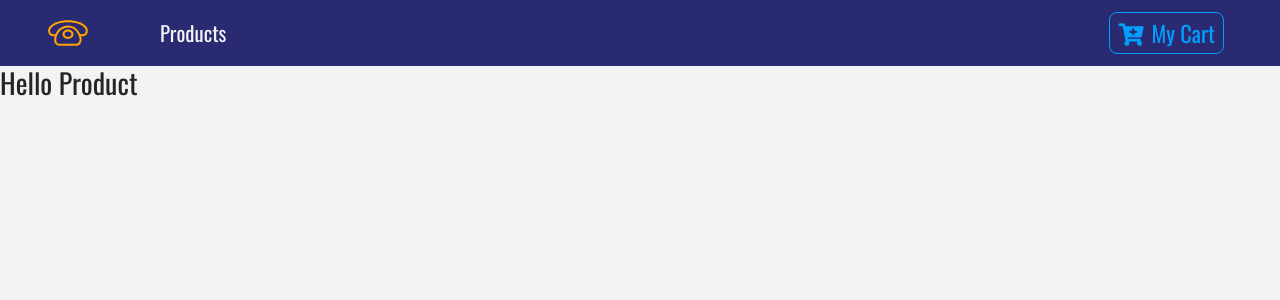
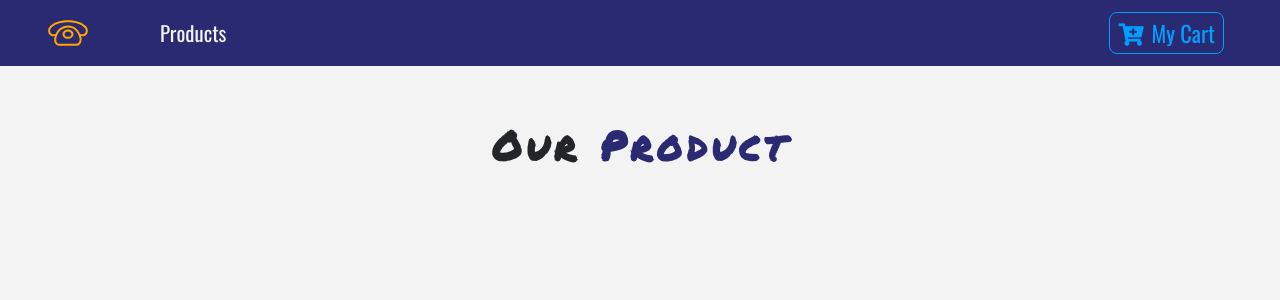
Before and after one commit to Poojaaaa/E-commerce, a React (Create React App) app: page / in a window 1280 px wide. Shown: the top 300 px of the page. Built offline with nearby package versions, Linux system fonts and the light colour scheme.

Commit message:
setting data to productList

```diff
--- a/src/components/ProductList.js
+++ b/src/components/ProductList.js
@@ -1,12 +1,24 @@
-import React, { Component } from 'react';
-import Product from "./Product"
+import React, { Component } from "react";
+import Product from "./Product";
+import Title from "./Title";
+import { storeProducts } from "../data";
 
 export default class ProductList extends Component {
+  state = {
+    products: storeProducts
+  };
   render() {
+    console.log(this.state.products);
+
     return (
-      <div>
-        <Product/>
-      </div>
-    )
+      <React.Fragment>
+        <div className="py-5">
+          <div className="container">
+            <Title name="our" title="product" />
+            <div className="row" />
+          </div>
+        </div>
+      </React.Fragment>
+    );
   }
 }
--- /dev/null
+++ b/src/components/Title.js
@@ -0,0 +1,15 @@
+import React from 'react'
+
+const Title = ({name, title}) => {
+  return (
+    <div className="row">
+      <div className="col-10 mx-auto my-2 text-center text-title">
+        <h1 className="text-capitalize font-weight-bold">
+          {name} <strong className="text-blue">{title}</strong>
+        </h1>
+      </div>
+    </div>
+  )
+}
+
+export default Title
--- a/src/data.js
+++ b/src/data.js
@@ -1,8 +1,3 @@
-/*
-https://www.iconfinder.com/icons/1243689/call_phone_icon
-Creative Commons (Attribution 3.0 Unported);
-https://www.iconfinder.com/Makoto_msk */
-
 export const storeProducts = [
   {
     id: 1,
```
